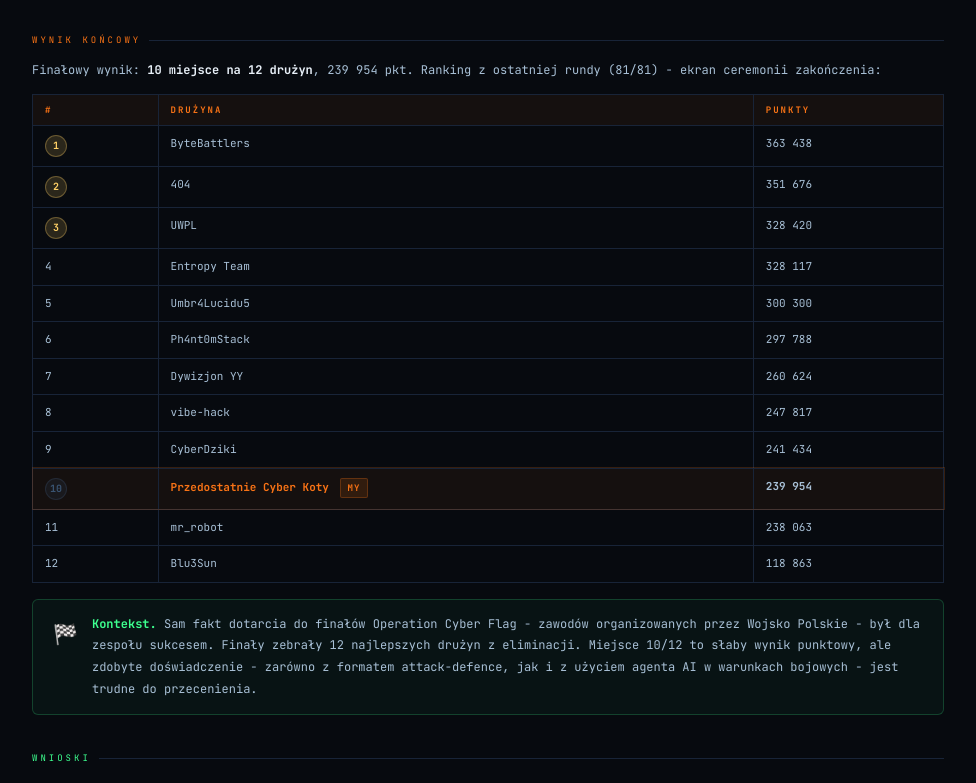
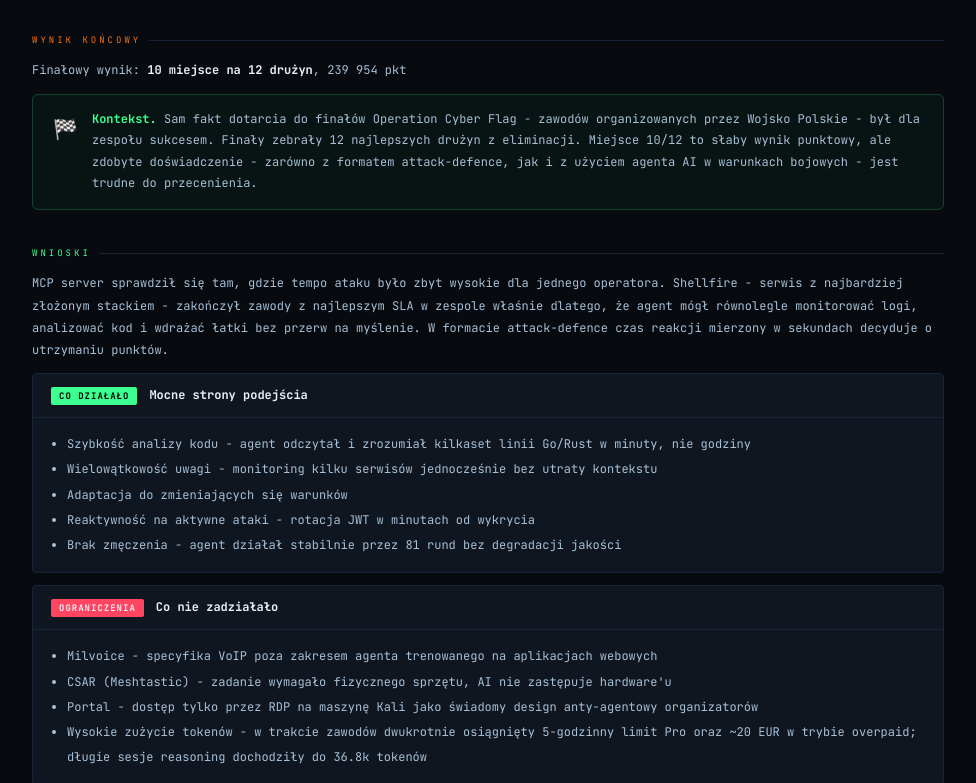
Before and after one commit to MaciekGorzny/security-writeups, a plain HTML site: page project-mcp.html in a window 1280 px wide. Shown: the part 4517-5300 px from the top of the page, without its empty margins (152-1128 px from the left). Drawn offline with Linux system fonts and the light colour scheme.

Commit message:
Update project-mcp.html

```diff
--- a/project-mcp.html
+++ b/project-mcp.html
@@ -351,7 +351,7 @@
   <div class="stage-header">
     <div class="stage-num">S-04–07</div>
     <div class="stage-title">Szyszka · Watchtower · Assault · Portal</div>
-    <div class="stage-sub"><span class="bdg c">Dzień 2</span></div>
+    <div class="stage-sub"><span class="bdg c">Pozostałe systemy</span></div>
   </div>
   <div class="stage-body">
     Serwisy aktywowane w trakcie zawodów. <strong>Szyszka</strong> i <strong>Assault</strong> były obsługiwane głównie manualnie przez zespół - MCP nie był tu znacząco zaangażowany.<br><br>
@@ -381,78 +381,8 @@
 <div class="sl">Wynik końcowy</div>
 
 <p class="pr">
-  Finałowy wynik: <strong>10 miejsce na 12 drużyn</strong>, 239 954 pkt. Ranking z ostatniej rundy (81/81) - ekran ceremonii zakończenia:
+  Finałowy wynik: <strong>10 miejsce na 12 drużyn</strong>, 239 954 pkt
 </p>
-
-<table class="it" style="margin-bottom:16px;">
-  <tr>
-    <th>#</th>
-    <th>Drużyna</th>
-    <th>Punkty</th>
-  </tr>
-  <tr>
-    <td><span class="rank-badge gold">1</span></td>
-    <td>ByteBattlers</td>
-    <td>363 438</td>
-  </tr>
-  <tr>
-    <td><span class="rank-badge gold">2</span></td>
-    <td>404</td>
-    <td>351 676</td>
-  </tr>
-  <tr>
-    <td><span class="rank-badge gold">3</span></td>
-    <td>UWPL</td>
-    <td>328 420</td>
-  </tr>
-  <tr>
-    <td>4</td>
-    <td>Entropy Team</td>
-    <td>328 117</td>
-  </tr>
-  <tr>
-    <td>5</td>
-    <td>Umbr4Lucidu5</td>
-    <td>300 300</td>
-  </tr>
-  <tr>
-    <td>6</td>
-    <td>Ph4nt0mStack</td>
-    <td>297 788</td>
-  </tr>
-  <tr>
-    <td>7</td>
-    <td>Dywizjon YY</td>
-    <td>260 624</td>
-  </tr>
-  <tr>
-    <td>8</td>
-    <td>vibe-hack</td>
-    <td>247 817</td>
-  </tr>
-  <tr>
-    <td>9</td>
-    <td>CyberDziki</td>
-    <td>241 434</td>
-  </tr>
-  <tr style="background:rgba(249,115,22,.06);outline:1px solid rgba(249,115,22,.2);">
-    <td><span class="rank-badge num">10</span></td>
-    <td><strong style="color:var(--accent);">Przedostatnie Cyber Koty</strong> <span class="bdg o" style="margin-left:4px;">MY</span></td>
-    <td class="td-o">239 954</td>
-  </tr>
-  <tr>
-    <td>11</td>
-    <td>mr_robot</td>
-    <td>238 063</td>
-  </tr>
-  <tr>
-    <td>12</td>
-    <td>Blu3Sun</td>
-    <td>118 863</td>
-  </tr>
-</table>
-
-
 
 <div class="notice green">
   <div class="notice-icon">🏁</div>
```
